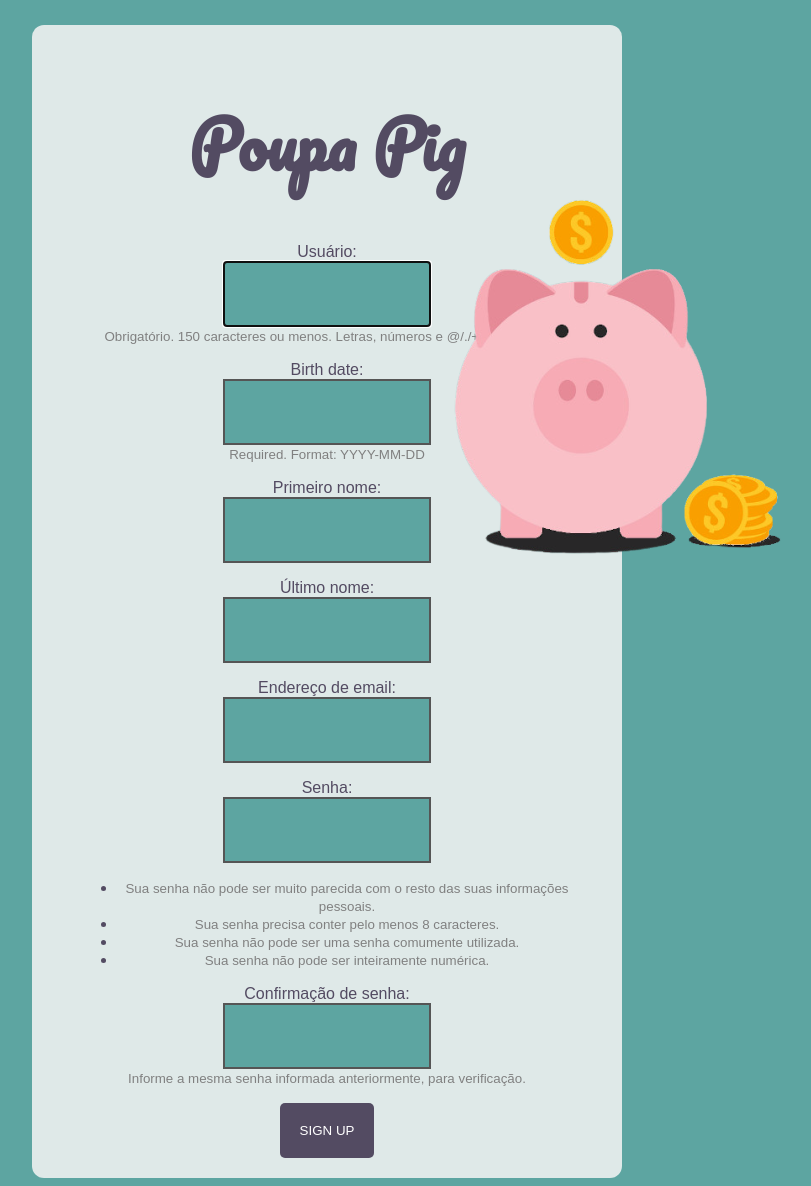
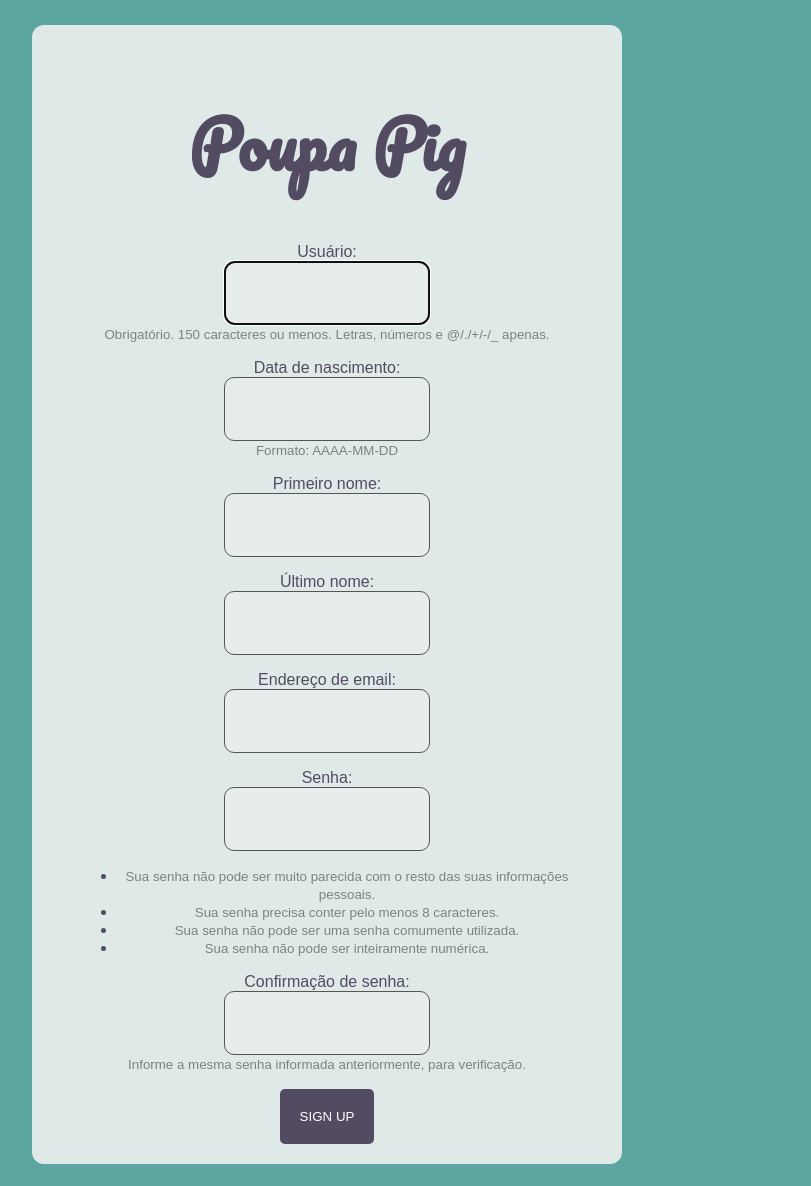
Before and after one commit to gabihecksher/poupapig, a Django app: page /signup in a window 1280 px wide. Shown: the part 225-1411 px from the top of the page, without its empty margins (313-1124 px from the left). After the commit the page ends 1389 px from the top, so only its background shows below. Run offline with Django 3.2, Linux system fonts and the light colour scheme; some web fonts are replaced.

Commit message:
atualizando css

```diff
--- a/poupapig/forms.py
+++ b/poupapig/forms.py
@@ -23,7 +23,7 @@ class LoginForm(forms.Form):
 	password = forms.CharField(label='Senha', widget=forms.PasswordInput)
 
 class SignUpForm(UserCreationForm):
-	birth_date = forms.DateField(help_text='Required. Format: YYYY-MM-DD')
+	birth_date = forms.DateField(label="Data de nascimento", help_text='Formato: AAAA-MM-DD')
 	class Meta:
 		model = User
 		fields = ('username', 'birth_date', 'first_name', 'last_name', 'email', 'password1', 'password2', )
--- a/poupapig/static/css/style.css
+++ b/poupapig/static/css/style.css
@@ -53,8 +53,9 @@ h1{
 }
 
 input{
-  border: 2px solid #555;
-  background-color: #5DA5A1;
+  border: 1px solid #555;
+  border-radius: 10px;
+  background-color: rgba(255, 250, 250, 0.2);
   width: 200px;
   height: 60px;
 }
--- a/poupapig/templates/base.html
+++ b/poupapig/templates/base.html
@@ -7,30 +7,13 @@
         <title>{% block title %}{% endblock %}</title>
     </head>
     <body>
-       <!-- <div id="menu">
-            <ul>
-                <li><a>POUPA PIG</a></li>
-                <li><a href="{% url 'index' %}">Home</a></li>
-                <li><a href="{% url 'signup' %}">Sign Up</a></li>
-                <li><a href="{% url 'login' %}">Log In</a></li>
-            </ul>
-        </div> -->
-        <!-- <div class="register-switch">
-            <input type="radio" name="sex" value="F" id="sex_f" class="register-switch-input" checked>
-            <label for="sex_f" class="register-switch-label" >Entrar</label>
-            <input type="radio" name="sex" value="M" id="sex_m" class="register-switch-input">
-            <label for="sex_m" class="register-switch-label">Cadastro</label>
-        </div> -->
 
         <div id="buttons">
             <a href="{% url 'login' %}" class="button" id="buttonLogin">Log In</a>
             <a href="{% url 'signup' %}" class="button" id="buttonSignup">Sign Up</a>
         </div>
 
-        <img id="img" src="{% static 'images/pig.png' %}">
-        <!-- <div class="button" align="center"><a class="example_a" href="{% url 'login' %}" target="_blank" rel="nofollow noopener">Log In</a></div>
-        <div class="button" align="center"><a class="example_a" href="{% url 'signup' %}" target="_blank" rel="nofollow noopener">Sign Up</a></div>
-             -->
+        <!-- <img id="img" src="{% static 'images/pig.png' %}"> -->
         {% block content %}
         {% endblock %}
     </body>
--- a/poupapig/templates/registration/login.html
+++ b/poupapig/templates/registration/login.html
@@ -24,4 +24,5 @@
       <button class="button" type="submit">Entrar</button>
     </form>
   </div>
+  <img id="img" src="{% static 'images/pig.png' %}">
 {% endblock %}
```
